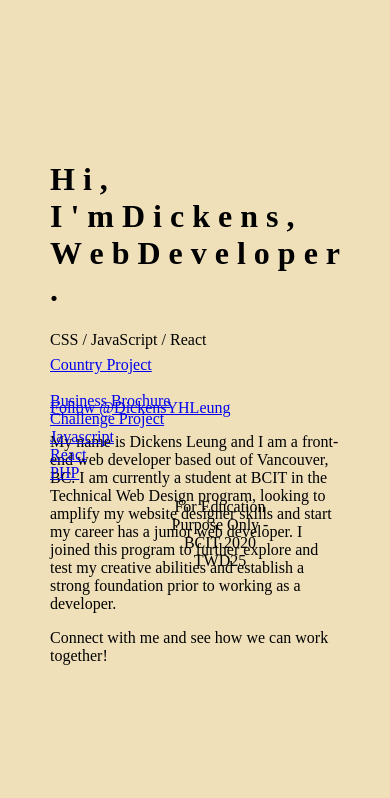
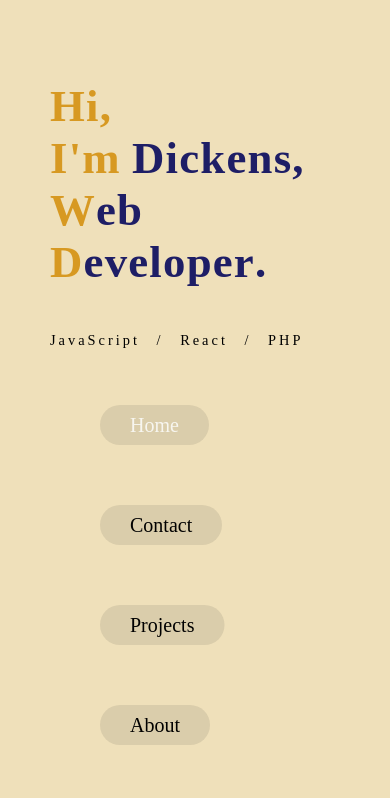
Before and after one commit to Dickensleung/BCIT-TWD-Landing-Page-2021, a plain HTML site: page index.html in a window 390 px wide. Drawn offline with nearby package versions, Linux system fonts and the light colour scheme; files that its build step writes are made by us from their sources.

Commit message:
Update Mobile View

```diff
--- a/css/style.css
+++ b/css/style.css
@@ -20,7 +20,7 @@ body{
 
 header{
     display: block;
-    height: 32vh;
+    height: 39vh;
     justify-content: space-between;
     padding: 0;
 }
@@ -47,6 +47,10 @@ footer p{
     visibility: hidden;
 }
 
+.section-container, .about-me, .text{
+    display: none;
+}
+
 li{
     list-style: none;
 }
@@ -61,33 +65,94 @@ li a{
 
 @media only screen and (min-device-width: 320px){
      /* smartphones, iPhone, portrait 480x320 phones */
+     .text{
+         display: flex;
+         flex-direction: column;
+     }
 
+     .text p{
+        letter-spacing: 3px;
+        word-spacing: 10px;
+        font-size: .9rem;
+    }
+
+    .items-container{
+        position: relative;
+        display: contents;
+        width: 100%;
+        height: 900px;
+        background-color: #2b2b2b;
+    }
+
+    .home{
+        color: #F7F6F0;
+    }
+
+    .home,
+    .contact,
+    .about,
+    .team,
+    .projects,
+    .content {
+    position: relative;
+    top: 0;
+    left: 0;
+    right: 0;
+    bottom: 0;
+    }
+
+    .mobile-cards{
+        display: inline-block;
+        font: 40px/80px alegreya Sans;
+        padding: 0 60px;
+        margin: 10px;
+        border-radius: 60px;
+        transform: scale3d(0.5, 0.5, 0.5);
+        transform-origin: top left;
+        background: rgba(43, 43, 43, 0.1);
+        transition: single-transition 0.3s ease-in-out, transform 0.3s ease-in-out;
+    }
 }
+
+
 @media only screen and (min-device-width: 481px){
     /* portrait e-readers (Nook/Kindle), smaller tablets @ 600 or @ 640 wide. */
     .navbar{
-        visibility: hidden;
+        visibility: visible;
     }
-
-
-
 
 
 }
 @media only screen and (min-device-width: 641px){
     /* portrait tablets, portrait iPad, landscape e-readers, landscape 800x480 or 854x480 phones */
+
+    .navbar{
+        visibility: hidden;
+    }
 }
 @media only screen and (min-device-width: 961px){
     /* tablet, landscape iPad, lo-res laptops ands desktops */
+    .navbar{
+        visibility: hidden;
+    }
 }
 
 @media only screen and (min-device-width: 1025px){
     /* big landscape tablets, laptops, and desktops */
+    .navbar{
+        visibility: hidden;
+    }
 
 }
+
+
 @media only screen and (min-device-width: 1281px){
     /* hi-res laptops and desktops */
 
+    .navbar{
+        visibility: hidden;
+    }
+/*
     .about-me{
         width: 700px;
         box-shadow: olivedrab;
@@ -150,4 +215,6 @@ li a{
     article a:hover::before{
         height: 100%;
     }
+    */
+
 }
--- a/css/title-style.css
+++ b/css/title-style.css
@@ -1,11 +1,7 @@
-.text{
-    margin-top: 25%;
-    margin-left: 19%;
-}
 
 .text h1{
     color: #D79922;
-    font-size: 3rem;
+    font-size: 2.8rem;
     cursor: context-menu;
 }
 
--- a/index.html
+++ b/index.html
@@ -12,21 +12,13 @@
     gtag('config', 'UA-177273315-1');
     </script>
 
-    <link rel="stylesheet" href="css/portrait-menu-cards.css">
     <link rel="stylesheet" href="css/style.css">
+    <link rel="stylesheet" href="css/title-style.css">
     <link rel="stylesheet" href="meyers/style.css">
     <title>Dickens Portfolio</title>
 </head>
 <body>
     <header>
-        <nav class="navbar">
-            <ul>
-                <li><a href="http://dleung.bcitwebdeveloper.ca/">Home</a></li>
-                <li><a href="http://dleung.bcitwebdeveloper.ca/project.html">Projects</a></li>
-                <li><a href="mailto:dickens.leung@outlook.com">Contact</a></li>
-            </ul>
-        </nav>
-
         <div class="text">
             <h1>
                 <span>H</span>
@@ -37,6 +29,7 @@
                 <span>I</span>
                 <span class="m-left">'</span>
                 <span class="m-left">m</span>
+                <span class="m-left"> </span>
                 <span class="name">D</span>
                 <span class="m-left name">i</span>
                 <span class="m-left name">c</span>
@@ -49,6 +42,7 @@
                 <span>W</span>
                 <span class="m-left name">e</span>
                 <span class="m-left name">b</span>
+                <br>
                 <span>D</span>
                 <span class="m-left name">e</span>
                 <span class="m-left name">v</span>
@@ -61,71 +55,53 @@
                 <span class="m-left name">.</span>
             </h1>
 
-            <p>CSS / JavaScript / React</p>
+            <p>JavaScript / React / PHP</p>
             <br>
-            <p><a href="https://twitter.com/DickensYHLeung?ref_src=twsrc%5Etfw" class="twitter-follow-button" data-show-count="false">Follow @DickensYHLeung</a><script async src="https://platform.twitter.com/widgets.js" charset="utf-8"></script></p>
+        </div>
 
-            <div class="about-me">
-                <p>My name is Dickens Leung and I am a front-end web developer based out of Vancouver, BC. I am currently a student at BCIT in the Technical Web Design program, looking to amplify my website designer skills and start my career has a junior web developer. I joined this program to further explore and test my creative abilities and establish a strong foundation prior to working as a developer.</p>
-
-                <p>Connect with me and see how we can work together!</p>
-            </div>
-        </div>
-    </header> <!--end header-->
+    </header>
 
         <div class="wrapper">
-        <div class="section-container">
-            <section>
-                <article class="hide">
-                    <a href="#">Coming Soon</a>
-                </article>
+            <!--Display Starts; min-device-width-320px-->
+            <div class="items-container">
+                    <ul>
+                        <li>
+                            <section class="home">
+                                <div class="content">
+                                <h1 class="mobile-cards">Home</h1>
+                                </div>
+                            </section>
+                        </li>
 
-                <article class="hide">
-                    <a href="#">Coming Soon</a>
-                </article>
+                        <li>
+                            <section class="contact">
+                                <div class="content">
+                                <h1 class="mobile-cards">Contact</h1>
+                                </div>
+                            </section>
+                        </li>
 
-                <article>
-                    <a href="#">Country Project</a>
-                </article>
+                        <li>
+                            <section class="projects">
+                                <div class="content">
+                                <h1 class="mobile-cards">Projects</h1>
+                                </div>
                             </section>
+                        </li>
 
-
-            <section>
-                <article class="hide">
-                    <a href="#">Coming Soon</a>
-                </article>
-
-                <article>
-                    <a href="http://dleung.bcitwebdeveloper.ca/">Business Brochure</a>
-                </article>
-
-                <article>
-                    <a href="http://dleung.bcitwebdeveloper.ca/">Challenge Project</a>
-                </article>
+                        <li>
+                            <section class="about">
+                                <div class="content">
+                                <h1 class="mobile-cards">About</h1>
+                                </div>
                             </section>
-
-            <section>
-                <article>
-                    <a href="http://dleung.bcitwebdeveloper.ca/">Javascript</a>
-                </article>
-
-                <article>
-                    <a href="http://dleung.bcitwebdeveloper.ca/">React</a>
-                </article>
-
-                <article>
-                    <a href="http://dleung.bcitwebdeveloper.ca/">PHP</a>
-                </article>
-            </section>
-
+                        </li>
+                    </ul>
             </div>
-
-
         </div>
 
     <footer>
-        <p>For Education Purpose Only - BCIT 2020 TWD25</p>
-    </footer><!--end footer-->
+    </footer>
 
 </body>
     <script src="https://ajax.googleapis.com/ajax/libs/jquery/1.12.4/jquery.min.js"></script>
```
Also changed, not shown: about.html (+14 -36 lines), desktop.html (added, +64 -0 lines), projects.html (deleted, +0 -46 lines). Lines whose indentation alone changed are shown as unchanged.
